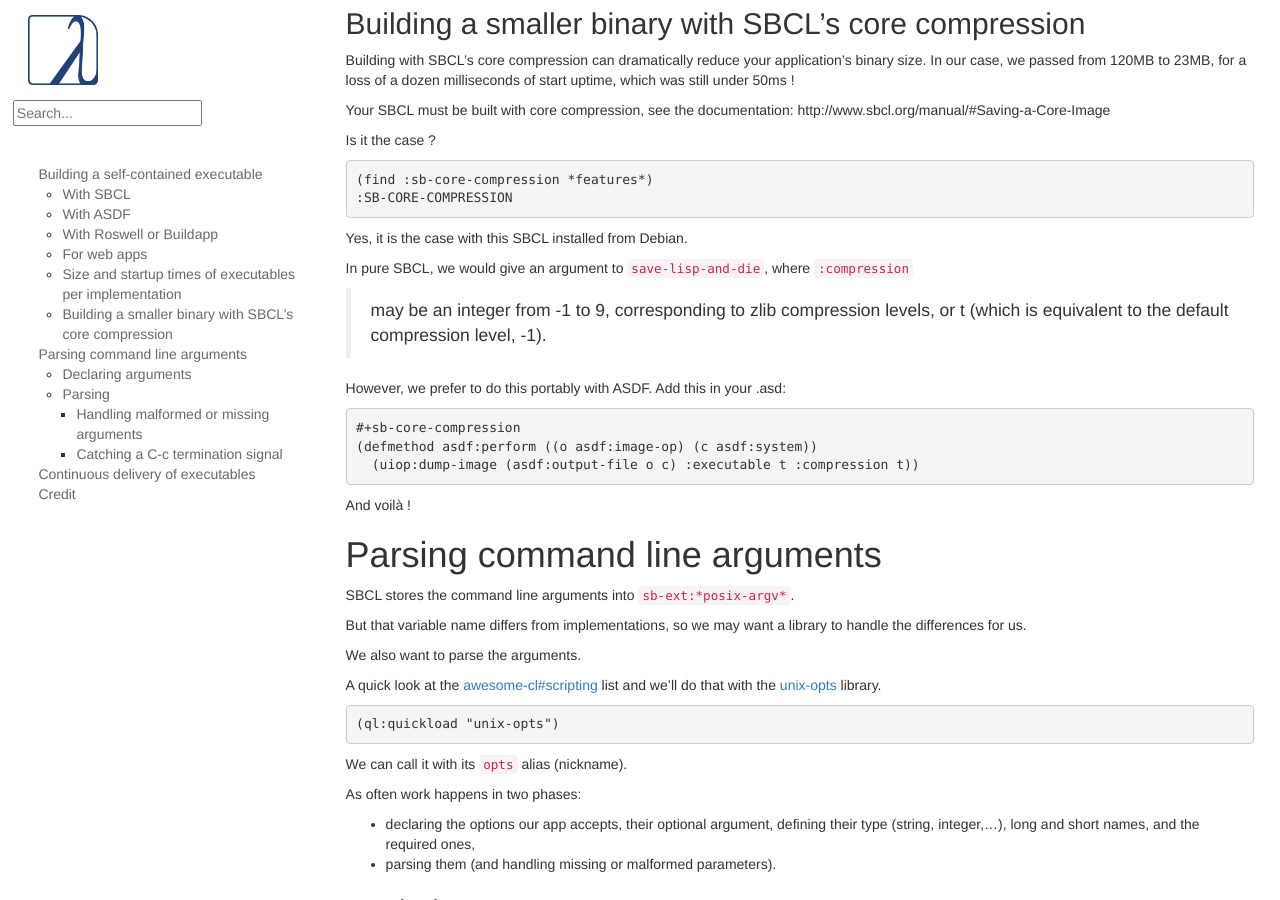
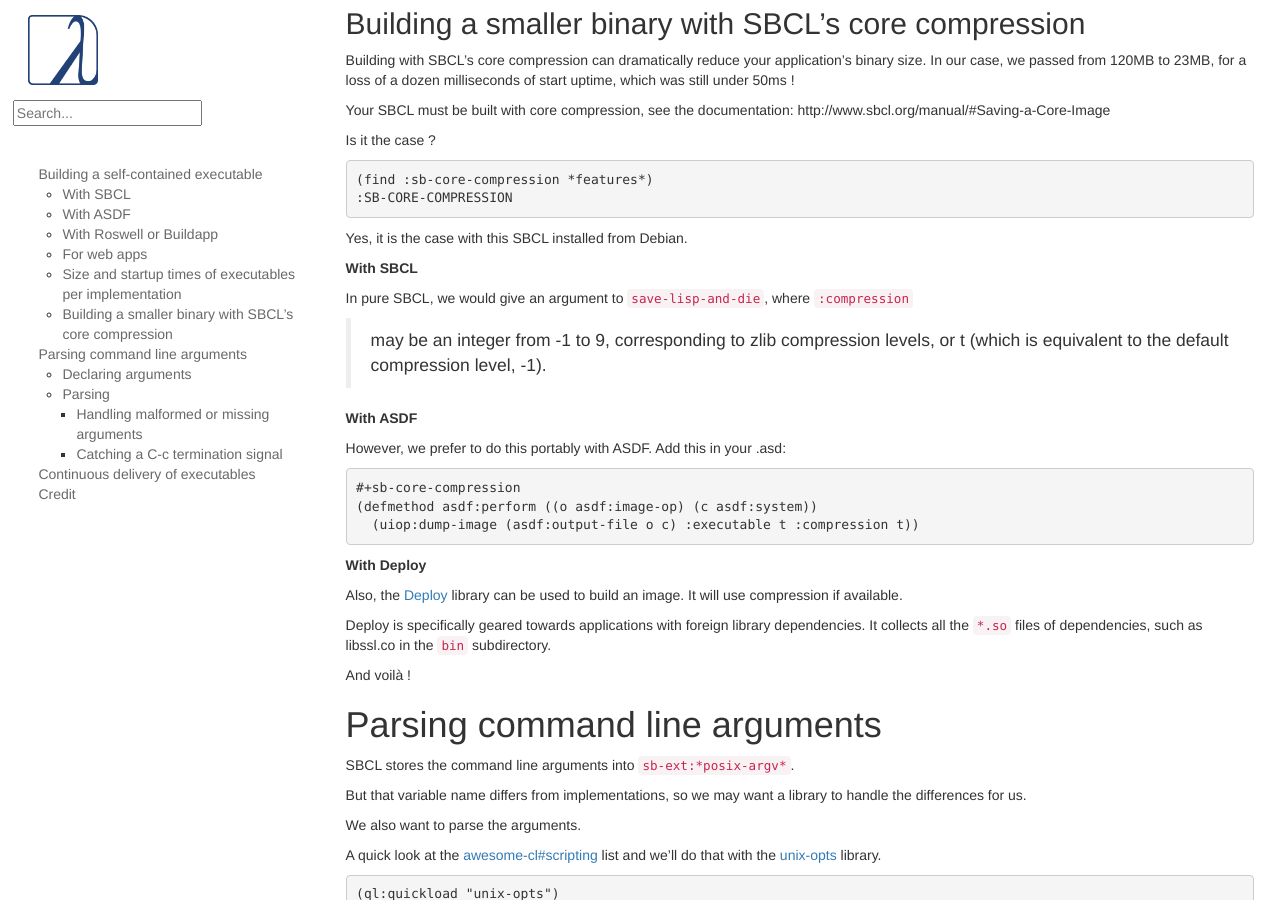
Before and after one commit to LispCookbook/cl-cookbook, a Jekyll site: the page built from scripting.md, in a window 1280 px wide and 900 px high, scrolled down 3017 px. Built offline with Jekyll 4.4.1, drawn with Linux system fonts in a browser that asks for light colours.

Commit message:
binary with compression: with Deploy

````diff
--- a/scripting.md
+++ b/scripting.md
@@ -219,10 +219,14 @@
 
 Yes, it is the case with this SBCL installed from Debian.
 
+**With SBCL**
+
 In pure SBCL, we would give an argument to `save-lisp-and-die`, where
 `:compression`
 
 > may be an integer from -1 to 9, corresponding to zlib compression levels, or t (which is equivalent to the default compression level, -1).
+
+**With ASDF**
 
 However, we prefer to do this portably with ASDF. Add this in your .asd:
 
@@ -231,6 +235,15 @@
 (defmethod asdf:perform ((o asdf:image-op) (c asdf:system))
   (uiop:dump-image (asdf:output-file o c) :executable t :compression t))
 ```
+
+**With Deploy**
+
+Also, the [Deploy](https://github.com/Shinmera/deploy/) library can be used
+to build an image. It will use compression if available.
+
+Deploy is specifically geared towards applications with foreign
+library dependencies. It collects all the `*.so` files of dependencies,
+such as libssl.co in the `bin` subdirectory.
 
 And voilà !
 
````
